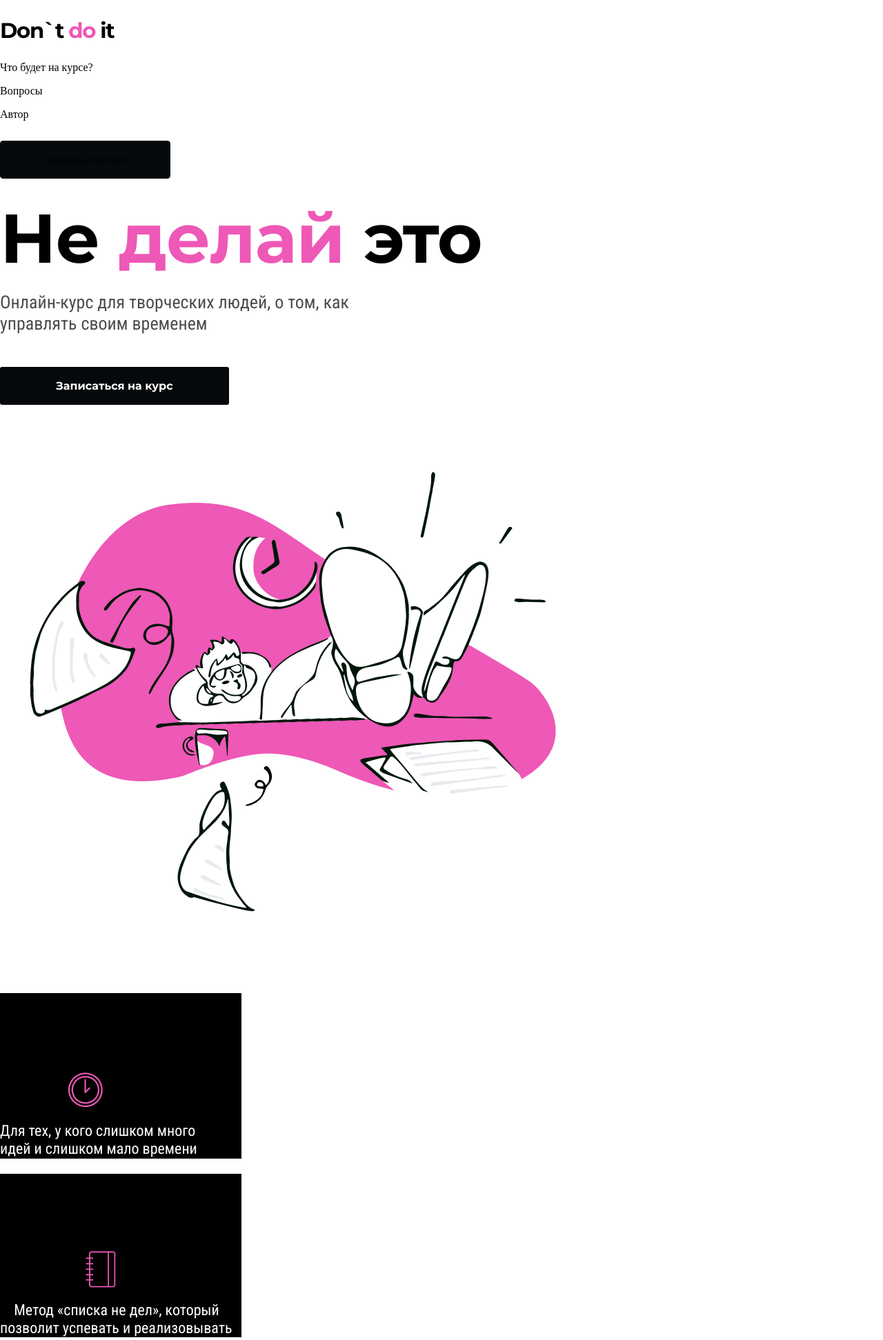
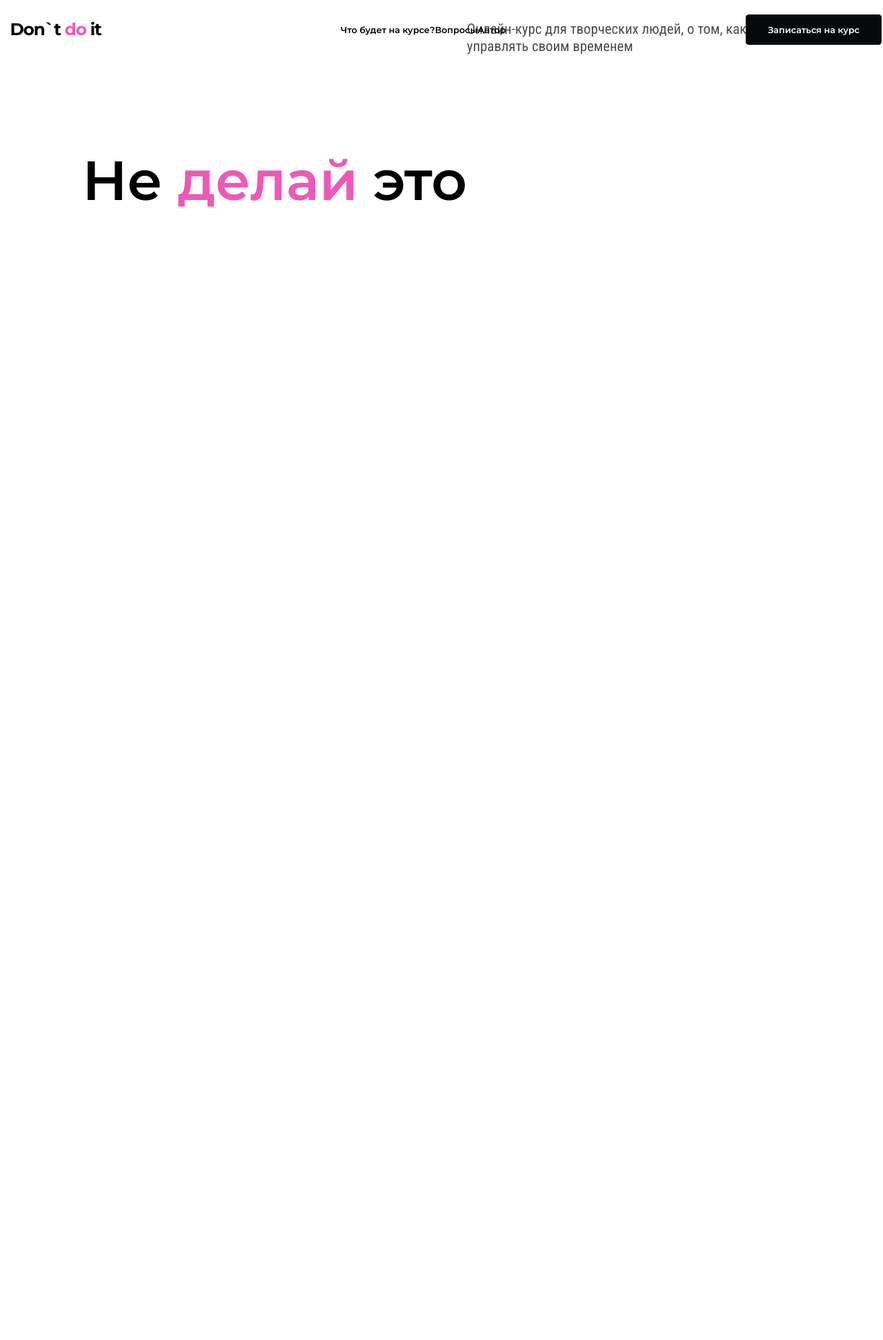
Before and after one commit to Exevald/web_dev, a PHP site: page / in a window 1280 px wide. Shown: the top 1943 px of the page at 69% size. After the commit the page ends 300 px from the top, so only its background shows below. Run offline with PHP 8.4, Linux system fonts and the light colour scheme.

Commit message:
Work on lw6

```diff
--- a/LW6/css/style.css
+++ b/LW6/css/style.css
@@ -1,70 +1,89 @@
 @import url('https://fonts.googleapis.com/css2?family=Montserrat:wght@700&display=swap');
 @import url('https://fonts.googleapis.com/css2?family=Roboto+Condensed&display=swap');
-@import url('https://fonts.googleapis.com/css2?family=Montserrat:wght@500&display=swap');
+@import url('https://fonts.googleapis.com/css2?family=Montserrat:wght@600&display=swap');
 
-body {
-    margin: 0;
+.header {
+    display: flex;
+    margin: 0 auto;
+    max-width: 1344px;
 }
 
-/*.main-info {*/
-/*    margin-left: 6.1vw;*/
-/*}*/
-
 .logo-title {
-    font-family: 'Montserrat', serif;
+    margin-top: 1.5vw;
+    font-family: 'Montserrat';
     font-style: normal;
     font-weight: 700;
-    font-size: 30.8354px;
+    font-size: 24.6684px;
     line-height: 122.33%;
-    color: #000000;
+    /* identical to box height, or 30px */
     letter-spacing: -0.045em;
+    /*margin-left: -5.4vw;*/
+    /*margin-top: 1.5vw;*/
+    margin-left: 0.5vw;
 }
 .sec-color-title {
     color: #EE58B6;
 }
 .subtitle {
-    margin-top: 2.4vw;
-    font-family: 'Montserrat', serif;
+    display: flex;
+    font-family: 'Montserrat';
     font-style: normal;
     font-weight: 500;
-    font-size: 16px;
-    line-height: 20px;
+    font-size: 12.8px;
+    line-height: 16px;
+    /*margin-top: 1.2vw;*/
+    margin: 1.2vw auto;
+    /*max-width: 377px;*/
+}
+.sub-one {
+    /*margin-left: auto;*/
+    /*max-width: 377px;*/
+    /*margin-left: 23.35vw;*/
+}
+.sub-two {
+    /*padding-right: 5vw;*/
+}
+.sub-three {
 }
 .small-button {
-    margin-top: 1vw;
-    width: 247px;
-    height: 55px;
+    margin-top: 1.05vw;
+    width: 197.6px;
+    height: 44px;
+    /*left: 1433px;*/
     background: #05090C;
     border-radius: 4.59px;
     border-width: 0;
+    margin-right: -0.5vw;
 }
 .text-button {
     font-family: 'Montserrat', serif;
     font-style: normal;
     font-weight: 600;
-    font-size: 16px;
-    line-height: 16px;
+    font-size: 12.8px;
+    line-height: 13px;
     color: #FFFFFF;
 }
+.info-wrap {
+    display: flex;
+}
 .main-title {
-    margin-top: 2vw;
-    font-family: 'Montserrat', serif;
+    margin-top: 10.4vw;
+    font-family: 'Montserrat';
     font-style: normal;
     font-weight: 600;
-    font-size: 100px;
+    font-size: 80px;
     line-height: 122.35%;
-    letter-spacing: -0.8px;
     color: #000000;
+    margin-left: 8.7vw;
 }
 .main-title-sub {
     color: #EE58B6;
 }
 .info {
-    font-family: 'Roboto Condensed', serif;
+    font-family: 'Roboto Condensed';
     font-style: normal;
     font-weight: 400;
-    /*font-size: 26px;*/
-    font-size: 1.623em;
+    font-size: 20.8px;
     line-height: 120%;
     color: rgba(0, 0, 0, 0.7);
 }
@@ -76,8 +95,8 @@ body {
     margin-top: -25px;
 }
 .big-button {
-    width: 332px;
-    height: 55px;
+    width: 265.6px;
+    height: 44px;
     background: #05090C;
     border-radius: 0.25vw;
     border-width: 0;
--- a/LW6/index.html
+++ b/LW6/index.html
@@ -1,85 +1,85 @@
 <!DOCTYPE html>
 <html lang="ru">
 <head>
-    <title>Konstantin Kalinin</title>
+    <title>Don't do it</title>
     <meta charset="utf-8" />
     <link href="css/style.css" rel="stylesheet" />
 </head>
 <body>
-    <div class="main-info">
+    <div class="header">
         <h2 class="logo-title">Don`t <span class="sec-color-title">do </span>it</h2>
-        <div class="main-info__subtitle">
-            <p>Что будет на курсе?</p>
-            <p>Вопросы</p>
-            <p>Автор</p>
+        <div class="subtitle">
+            <p class="sub-one">Что будет на курсе?</p>
+            <p class="sub-two">Вопросы</p>
+            <p class="sub-three">Автор</p>
         </div>
         <button class="small-button">
-            <p class="main-info__text-button">Записаться на курс</p>
+            <p class="text-button">Записаться на курс</p>
         </button>
+    </div>
+    <div class="info-wrap">
         <h1 class="main-title">Не <span class="sec-color-title">делай </span>это</h1>
         <div class="info">
             <p class="subtitle-main">Онлайн-курс для творческих людей, о том, как <br /> управлять своим временем</p>
         </div>
-        <button class="big-button">
-            <p class="text-button">Записаться на курс</p>
-        </button>
-        <div>
-            <img src="images/main_image.png"  alt="don't-do-it" />
-        </div>
+<!--        <img src="images/main_image.png"  alt="don't-do-it" />-->
     </div>
-    <div class="tagline">
-        <div class="tagline-section">
-            <img class="tagline-time" src="images/time.png" alt="time" />
-            <p class="tagline-text">Для тех, у кого слишком много <br /> идей и слишком мало времени</p>
-        </div>
-        <div class="tagline-section">
-            <img class="tagline-notebook" src="images/notebook.png" alt="notebook" />
-            <p class="tagline-text">&nbsp; &nbsp; Метод «списка не дел», который <br /> позволит успевать и реализовывать</p>
-        </div>
-        <div class="tagline-section">
-            <img class="tagline-target" src="images/target.png" alt="target" />
-            <p class="tagline-text">Курс научит творческих людей <br> &nbsp; &nbsp; &nbsp; &nbsp; &nbsp; сосредоточиваться</p>
-        </div>
-    </div>
-    <div>
-        <img src="images/finances.png" alt="finances" />
-    </div>
-    <h2 class="sec-title">Ты не успеешь</h2>
-    <p class="sec-subtitle">Всех творческих людей объединяет одна проблема - отсутствие времени на <br /> реализацию идей. Как прибавить суткам часы, рассмотрим в нашем курсе.</p>
-    <h2 class="sec-title">Опять дедлайн</h2>
-    <p class="sec-subtitle">В мире, где столько всего интересного, когда же успевать жить?</p>
-    <div>
-        <img src="images/mind_blowing.png" alt="mind-blowing" />
-    </div>
-    <h2 class="third-title">На курсе ты <span class="sec-color-title">сможешь</span></h2>
-    <div class="you-can">
-        <div class="you-can-section">
-            <img class="you-can-image" src="images/1_finger.png" alt="1-finger" />
-            <p class="you-can-text">Понять, что нужно делать, а что <br /> делать не стоит.</p>
-        </div>
-        <div class="you-can-section">
-            <img class="you-can-image" src="images/2_finger.png" alt="2-finger" />
-            <p class="you-can-text">Перестать себя искусственно <br /> ограничивать.</p>
-        </div>
-        <div class="you-can-section">
-            <img class="you-can-image" src="images/3_finger.png" alt="3-finger" />
-            <p class="you-can-text">Определить сильные стороны <br /> и начать использовать слабые.</p>
-        </div>
-        <div class="you-can-section">
-            <img class="you-can-image" src="images/4_finger.png" alt="4-finger" />
-            <p class="you-can-text">Научиться достигать любой цели <br /> в 3 понятных шага.</p>
-        </div>
-        <div class="you-can-section">
-            <img class="you-can-image" src="images/5_finger.png" alt="5-finger" />
-            <p class="you-can-text">Сотрудничать эффективно <br /> и с правильными людьми.</p>
-        </div>
-        <div class="you-can-section">
-            <img class="you-can-image" src="images/6_finger.png" alt="6-finger" />
-            <p class="you-can-text">Оптимизировать общение с <br /> клиентами и проведение совещаний.</p>
-        </div>
-    </div>
-    <div class="footer">
-        <h2 class="footer-title">Don`t <span class="sec-color-title">do </span>it</h2>
-    </div>
+<!--    <button class="big-button">-->
+<!--        <p class="text-button">Записаться на курс</p>-->
+<!--    </button>-->
+<!--    <div class="tagline">-->
+<!--        <div class="tagline-section">-->
+<!--            <img class="tagline-time" src="images/time.png" alt="time" />-->
+<!--            <p class="tagline-text">Для тех, у кого слишком много <br /> идей и слишком мало времени</p>-->
+<!--        </div>-->
+<!--        <div class="tagline-section">-->
+<!--            <img class="tagline-notebook" src="images/notebook.png" alt="notebook" />-->
+<!--            <p class="tagline-text">&nbsp; &nbsp; Метод «списка не дел», который <br /> позволит успевать и реализовывать</p>-->
+<!--        </div>-->
+<!--        <div class="tagline-section">-->
+<!--            <img class="tagline-target" src="images/target.png" alt="target" />-->
+<!--            <p class="tagline-text">Курс научит творческих людей <br> &nbsp; &nbsp; &nbsp; &nbsp; &nbsp; сосредоточиваться</p>-->
+<!--        </div>-->
+<!--    </div>-->
+<!--    <div>-->
+<!--        <img src="images/finances.png" alt="finances" />-->
+<!--    </div>-->
+<!--    <h2 class="sec-title">Ты не успеешь</h2>-->
+<!--    <p class="sec-subtitle">Всех творческих людей объединяет одна проблема - отсутствие времени на <br /> реализацию идей. Как прибавить суткам часы, рассмотрим в нашем курсе.</p>-->
+<!--    <h2 class="sec-title">Опять дедлайн</h2>-->
+<!--    <p class="sec-subtitle">В мире, где столько всего интересного, когда же успевать жить?</p>-->
+<!--    <div>-->
+<!--        <img src="images/mind_blowing.png" alt="mind-blowing" />-->
+<!--    </div>-->
+<!--    <h2 class="third-title">На курсе ты <span class="sec-color-title">сможешь</span></h2>-->
+<!--    <div class="you-can">-->
+<!--        <div class="you-can-section">-->
+<!--            <img class="you-can-image" src="images/1_finger.png" alt="1-finger" />-->
+<!--            <p class="you-can-text">Понять, что нужно делать, а что <br /> делать не стоит.</p>-->
+<!--        </div>-->
+<!--        <div class="you-can-section">-->
+<!--            <img class="you-can-image" src="images/2_finger.png" alt="2-finger" />-->
+<!--            <p class="you-can-text">Перестать себя искусственно <br /> ограничивать.</p>-->
+<!--        </div>-->
+<!--        <div class="you-can-section">-->
+<!--            <img class="you-can-image" src="images/3_finger.png" alt="3-finger" />-->
+<!--            <p class="you-can-text">Определить сильные стороны <br /> и начать использовать слабые.</p>-->
+<!--        </div>-->
+<!--        <div class="you-can-section">-->
+<!--            <img class="you-can-image" src="images/4_finger.png" alt="4-finger" />-->
+<!--            <p class="you-can-text">Научиться достигать любой цели <br /> в 3 понятных шага.</p>-->
+<!--        </div>-->
+<!--        <div class="you-can-section">-->
+<!--            <img class="you-can-image" src="images/5_finger.png" alt="5-finger" />-->
+<!--            <p class="you-can-text">Сотрудничать эффективно <br /> и с правильными людьми.</p>-->
+<!--        </div>-->
+<!--        <div class="you-can-section">-->
+<!--            <img class="you-can-image" src="images/6_finger.png" alt="6-finger" />-->
+<!--            <p class="you-can-text">Оптимизировать общение с <br /> клиентами и проведение совещаний.</p>-->
+<!--        </div>-->
+<!--    </div>-->
+<!--    <div class="footer">-->
+<!--        <h2 class="footer-title">Don`t <span class="sec-color-title">do </span>it</h2>-->
+<!--    </div>-->
 </body>
 </html>
```
